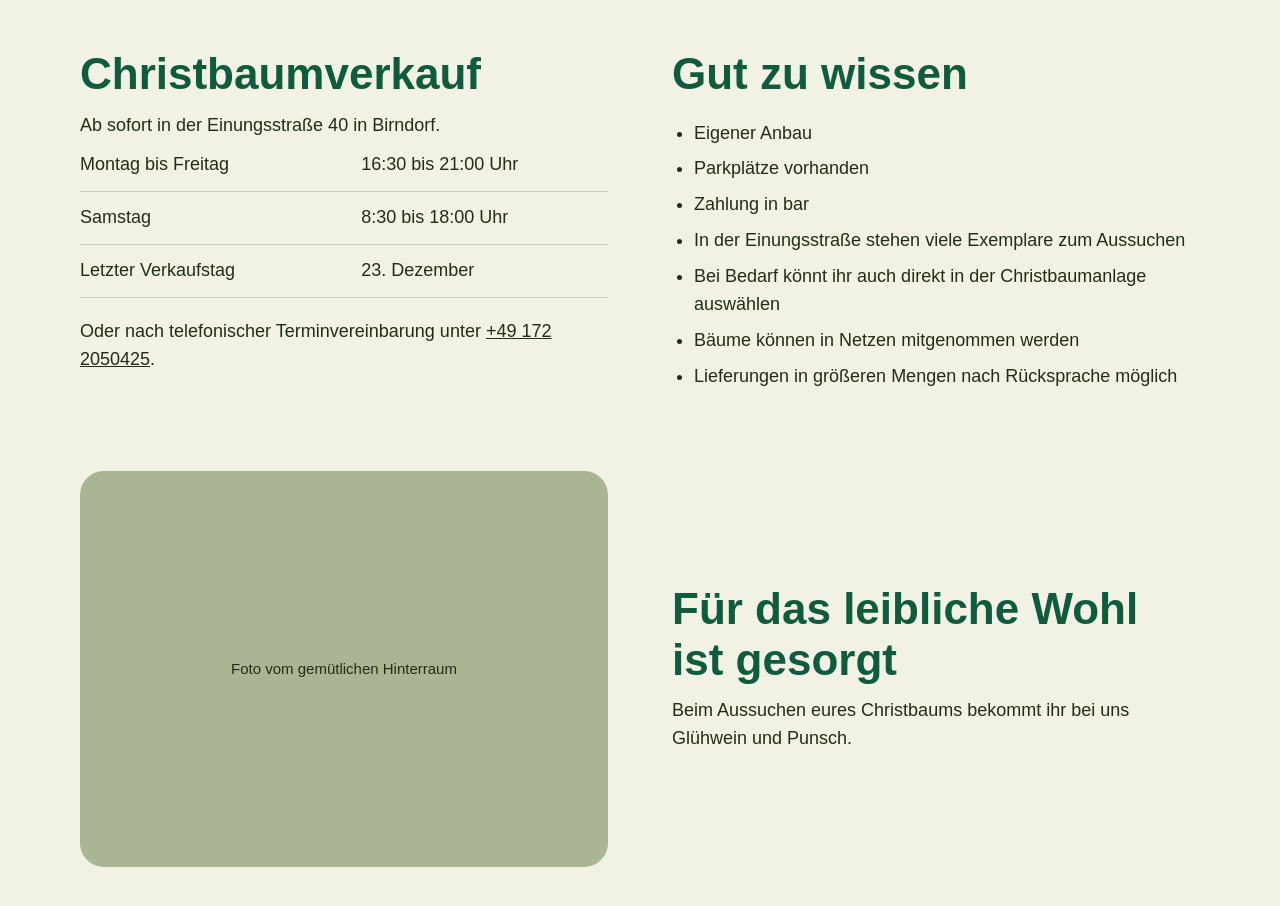
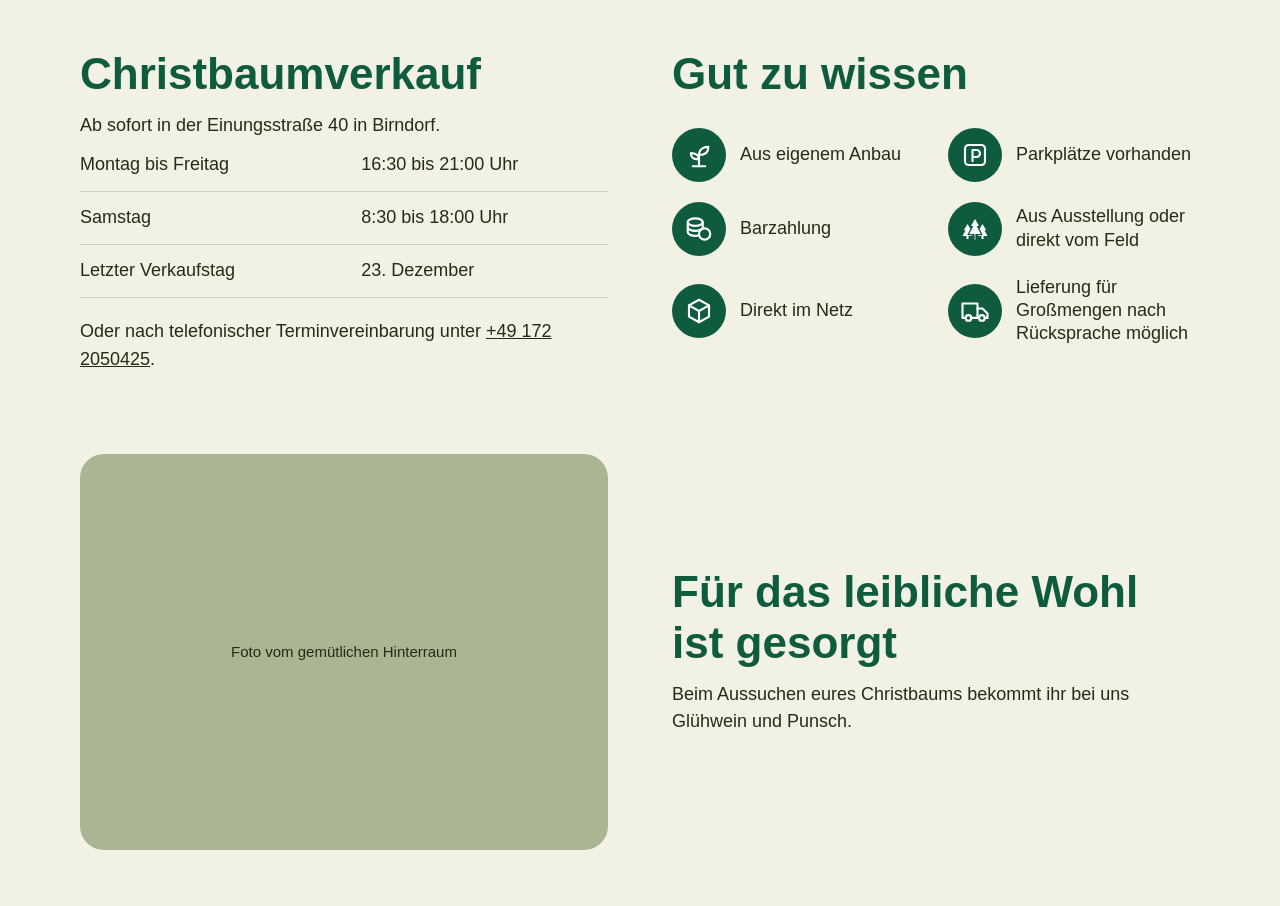
Before and after one commit to robinbaechle-ops/Ebner-Birndorf, a plain HTML site: page index.html in a window 1280 px wide. Shown: the part 1700-2606 px from the top of the page. Drawn offline with Linux system fonts and the light colour scheme.

Commit message:
Gut zu wissen mit Piktogrammen

```diff
--- a/index.html
+++ b/index.html
@@ -143,13 +143,30 @@
       <div>
         <h2>Gut zu wissen</h2>
         <ul class="fakten">
-          <li>Eigener Anbau</li>
-          <li>Parkplätze vorhanden</li>
-          <li>Zahlung in bar</li>
-          <li>In der Einungsstraße stehen viele Exemplare zum Aussuchen</li>
-          <li>Bei Bedarf könnt ihr auch direkt in der Christbaumanlage auswählen</li>
-          <li>Bäume können in Netzen mitgenommen werden</li>
-          <li>Lieferungen in größeren Mengen nach Rücksprache möglich</li>
+          <li>
+            <span class="pikto"><svg viewBox="0 0 24 24" aria-hidden="true"><path d="M12 21v-9"/><path d="M12 12c0-4 3-6.500 7.500-6.500 0 4.500-3 6.500-7.500 6.500Z"/><path d="M12 15.500c0-3-2.500-5-6.500-5 0 3.500 2.500 5 6.500 5Z"/><path d="M7 21h10"/></svg></span>
+            Aus eigenem Anbau
+          </li>
+          <li>
+            <span class="pikto"><svg viewBox="0 0 24 24" aria-hidden="true"><rect x="4" y="4" width="16" height="16" rx="3"/><path d="M10 17V8h3.200a2.800 2.800 0 0 1 0 5.600H10"/></svg></span>
+            Parkplätze vorhanden
+          </li>
+          <li>
+            <span class="pikto"><svg viewBox="0 0 24 24" aria-hidden="true"><ellipse cx="9" cy="6.500" rx="6" ry="3"/><path d="M3 6.500v4c0 1.660 2.690 3 6 3s6-1.340 6-3v-4"/><path d="M3 10.500v4c0 1.660 2.690 3 6 3 .9 0 1.760-.1 2.530-.28"/><circle cx="16.500" cy="16" r="4.500"/></svg></span>
+            Barzahlung
+          </li>
+          <li>
+            <span class="pikto"><svg class="gefuellt" viewBox="0 0 24 24" aria-hidden="true"><path d="M6 8 3 13h1.500L2 17.500h3.200V20h1.600v-2.500H10L7.500 13H9L6 8Z"/><path d="M18 8l-3 5h1.500L14 17.500h3.200V20h1.600v-2.500H22L19.500 13H21l-3-5Z"/><path class="vorn" d="M12 3 8 10h2l-3.500 6.500h4.700V21h1.600v-4.500h4.700L14 10h2L12 3Z"/></svg></span>
+            Aus Ausstellung oder direkt vom Feld
+          </li>
+          <li>
+            <span class="pikto"><svg viewBox="0 0 24 24" aria-hidden="true"><path d="M12 3 20 7.500v9L12 21l-8-4.500v-9L12 3Z"/><path d="M4 7.500 12 12l8-4.500"/><path d="M12 12v9"/></svg></span>
+            Direkt im Netz
+          </li>
+          <li>
+            <span class="pikto"><svg viewBox="0 0 24 24" aria-hidden="true"><path d="M4.500 17.500H2V6h12v11.500H9"/><path d="M14 10h4l4 4v3.500h-2"/><path d="M15 17.500h-1"/><circle cx="6.750" cy="17.500" r="2.250"/><circle cx="17.500" cy="17.500" r="2.250"/></svg></span>
+            Lieferung für Großmengen nach Rücksprache möglich
+          </li>
         </ul>
       </div>
       <div class="wohl">
--- a/style.css
+++ b/style.css
@@ -83,8 +83,19 @@ a:focus-visible { outline: 3px solid var(--moos-hell); outline-offset: 3px; }
 .hero-zeiten { font-size: clamp(22px, 2.9vw, 34px); line-height: 1.25; margin-top: clamp(32px, 5vw, 64px); }
 .hero-ort { font-size: clamp(18px, 2vw, 22px); margin-top: 8px; }
 .hinweis { margin-top: 20px; }
-.fakten { margin: 20px 0 0; padding-left: 22px; }
-.fakten li + li { margin-top: 8px; }
+.fakten {
+  display: grid; grid-template-columns: repeat(2, 1fr); gap: 20px 24px;
+  list-style: none; margin: 28px 0 0; padding: 0;
+}
+.fakten li { display: flex; align-items: center; gap: 14px; line-height: 1.3; }
+.pikto {
+  flex: none; display: grid; place-items: center;
+  width: 54px; height: 54px; border-radius: 50%;
+  background: var(--logo-gruen); color: #fff;
+}
+.pikto svg { width: 30px; height: 30px; fill: none; stroke: currentColor; stroke-width: 1.7; stroke-linecap: round; stroke-linejoin: round; }
+.pikto svg.gefuellt { fill: currentColor; stroke: none; }
+.pikto svg.gefuellt .vorn { stroke: var(--logo-gruen); stroke-width: 1; }
 .hero-aktionen { display: flex; flex-wrap: wrap; gap: 12px 16px; margin-top: 32px; }
 .hero-foto {
   position: absolute; right: 0; bottom: 0;
@@ -198,6 +209,7 @@ mark {
 
 @media (max-width: 520px) {
   .hero-kopf { flex-direction: column; align-items: flex-start; }
+  .fakten { grid-template-columns: 1fr; }
   .marke span { display: none; }
   .hero-unterzeile { font-size: 21px; }
   .hero-ort { font-size: 16px; }
```
